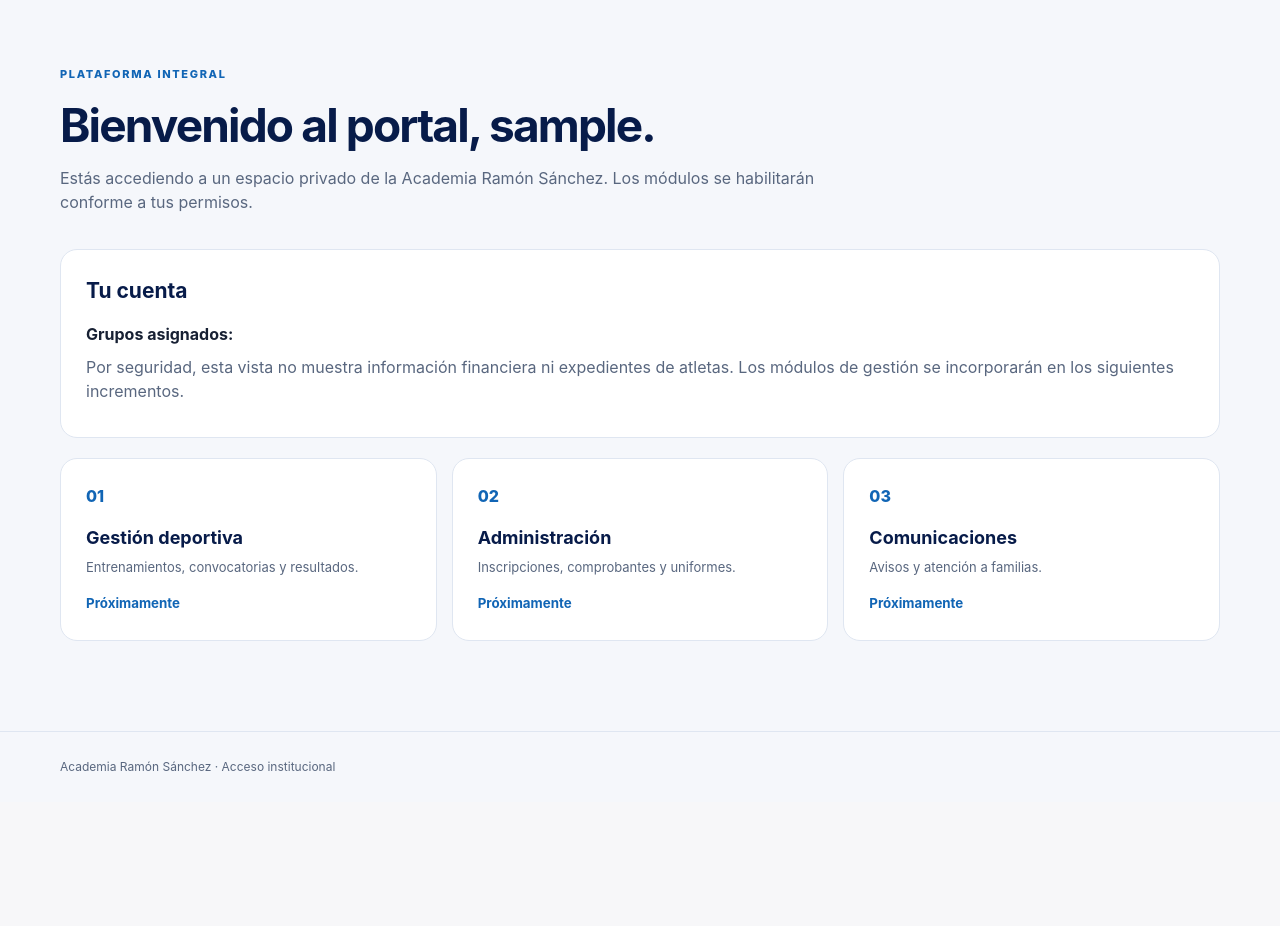
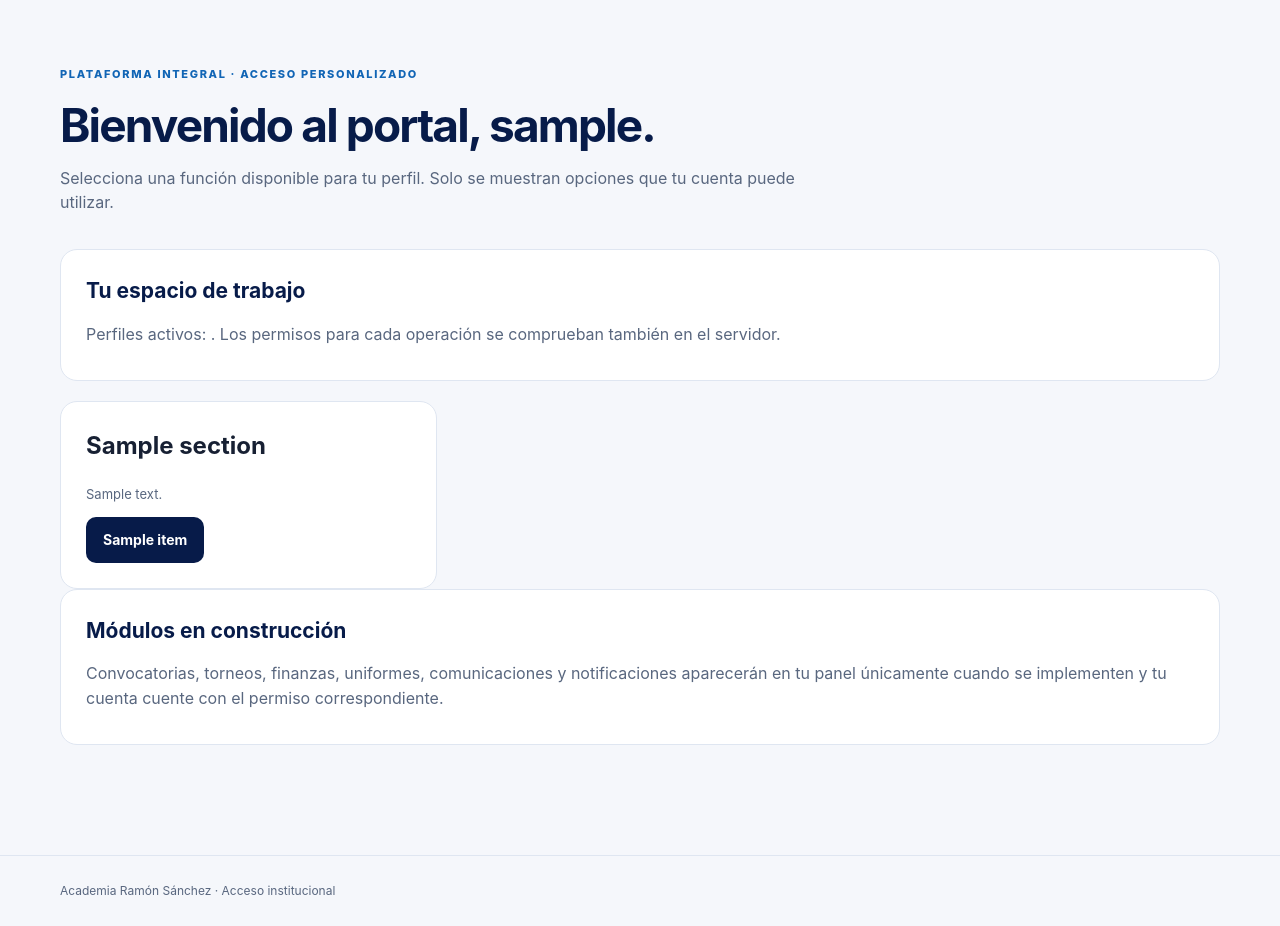
Before and after one commit to joseluisroot/academia-ramon-sanchez, a CodeIgniter 4 app: the page made by app/Views/app/dashboard.php in a window 1280 px wide. Shown: the part 85-1011 px from the top of the page. Before the commit the page ends 856 px from the top, so only its background shows below. Run offline with PHP 8.4 and a stand-in for CodeIgniter, Linux system fonts and the light colour scheme; the template is opened without the code that fills it: most values are stand-ins (such as "Sample title", 1, 10 or a date in 2020); data that the repository does not hold is empty; some libraries are stand-ins or nearby versions.

Commit message:
feat(portal): dashboard modular con opciones reales por rol y permiso

```diff
--- a/app/Views/app/dashboard.php
+++ b/app/Views/app/dashboard.php
@@ -2,57 +2,40 @@
 <?= $this->section('content') ?>
 
 <div class="portal-intro">
-  <span class="section-kicker">PLATAFORMA INTEGRAL</span>
+  <span class="section-kicker">PLATAFORMA INTEGRAL · ACCESO PERSONALIZADO</span>
   <h1>Bienvenido al portal, <?= esc($username) ?>.</h1>
-  <p>Estás accediendo a un espacio privado de la Academia Ramón Sánchez. Los módulos se habilitarán conforme a tus permisos.</p>
+  <p>Selecciona una función disponible para tu perfil. Solo se muestran opciones que tu cuenta puede utilizar.</p>
 </div>
 
 <div class="portal-panel">
-  <h2>Tu cuenta</h2>
-  <p><strong>Grupos asignados:</strong> <?= esc(implode(', ', $groups ?: ['Sin grupo'])) ?></p>
-  <p class="portal-muted">Por seguridad, esta vista no muestra información financiera ni expedientes de atletas. Los módulos de gestión se incorporarán en los siguientes incrementos.</p>
+  <h2>Tu espacio de trabajo</h2>
+  <p class="portal-muted">Perfiles activos: <?= esc(implode(', ', $groups ?: ['Sin grupo'])) ?>. Los permisos para cada operación se comprueban también en el servidor.</p>
 </div>
 
-<?php if (auth()->user()?->can('users.assign')): ?>
+<?php if ($sections !== []): ?>
+  <div class="portal-cards">
+    <?php foreach ($sections as $section): ?>
+      <article class="portal-card">
+        <h2><?= esc($section['title']) ?></h2>
+        <p><?= esc($section['description']) ?></p>
+        <div class="registry-actions">
+          <?php foreach ($section['items'] as $item): ?>
+            <a class="portal-action-link" href="<?= esc(site_url($item['url']), 'attr') ?>"><?= esc($item['label']) ?></a>
+          <?php endforeach ?>
+        </div>
+      </article>
+    <?php endforeach ?>
+  </div>
+<?php else: ?>
   <div class="portal-panel">
-    <h2>Administración de accesos</h2>
-    <p class="portal-muted">Como responsable designado, puedes asignar roles ordinarios con registro de auditoría.</p>
-    <a class="portal-action-link" href="<?= esc(site_url('app/accesos'), 'attr') ?>">Administrar accesos</a>
-    <a class="portal-action-link" href="<?= esc(site_url('app/invitaciones'), 'attr') ?>">Invitar usuarios</a>
+    <h2>Sin módulos operativos habilitados</h2>
+    <p class="portal-muted">Tu cuenta tiene acceso al portal, pero todavía no tiene funciones operativas disponibles. Solicita a la administración que revise tus permisos.</p>
   </div>
 <?php endif ?>
 
-<?php if (auth()->user()?->can('inquiries.view')): ?>
-  <div class="portal-panel">
-    <h2>Atención a familias</h2>
-    <p class="portal-muted">Consulta las solicitudes de información recibidas desde el sitio web y registra las que ya fueron contactadas.</p>
-    <a class="portal-action-link" href="<?= esc(site_url('app/consultas'), 'attr') ?>">Ver consultas recibidas</a>
-  </div>
-<?php endif ?>
-
-<?php if (auth()->user()?->can('athletes.manage')): ?>
-  <div class="portal-panel">
-    <h2>Expedientes deportivos</h2>
-    <p class="portal-muted">Registro administrativo de atletas, categorías y responsables. El acceso familiar se habilita únicamente tras verificar vínculos.</p>
-    <a class="portal-action-link" href="<?= esc(site_url('app/atletas'), 'attr') ?>">Gestionar atletas</a>
-    <?php if (auth()->user()?->can('family.links.verify')): ?>
-      <a class="portal-action-link" href="<?= esc(site_url('app/familias/verificar'), 'attr') ?>">Verificar familias</a>
-    <?php endif ?>
-  </div>
-<?php endif ?>
-
-<?php if (auth()->user()?->inGroup('guardian')): ?>
-  <div class="portal-panel">
-    <h2>Mi equipo familiar</h2>
-    <p class="portal-muted">Consulta los atletas vinculados y verificados con tu cuenta.</p>
-    <a class="portal-action-link" href="<?= esc(site_url('app/mis-atletas'), 'attr') ?>">Ver mis atletas</a>
-  </div>
-<?php endif ?>
-
-<div class="portal-cards">
-  <article class="portal-card"><span aria-hidden="true">01</span><h3>Gestión deportiva</h3><p>Entrenamientos, convocatorias y resultados.</p><small>Próximamente</small></article>
-  <article class="portal-card"><span aria-hidden="true">02</span><h3>Administración</h3><p>Inscripciones, comprobantes y uniformes.</p><small>Próximamente</small></article>
-  <article class="portal-card"><span aria-hidden="true">03</span><h3>Comunicaciones</h3><p>Avisos y atención a familias.</p><small>Próximamente</small></article>
+<div class="portal-panel">
+  <h2>Módulos en construcción</h2>
+  <p class="portal-muted">Convocatorias, torneos, finanzas, uniformes, comunicaciones y notificaciones aparecerán en tu panel únicamente cuando se implementen y tu cuenta cuente con el permiso correspondiente.</p>
 </div>
 
 <?= $this->endSection() ?>
```
